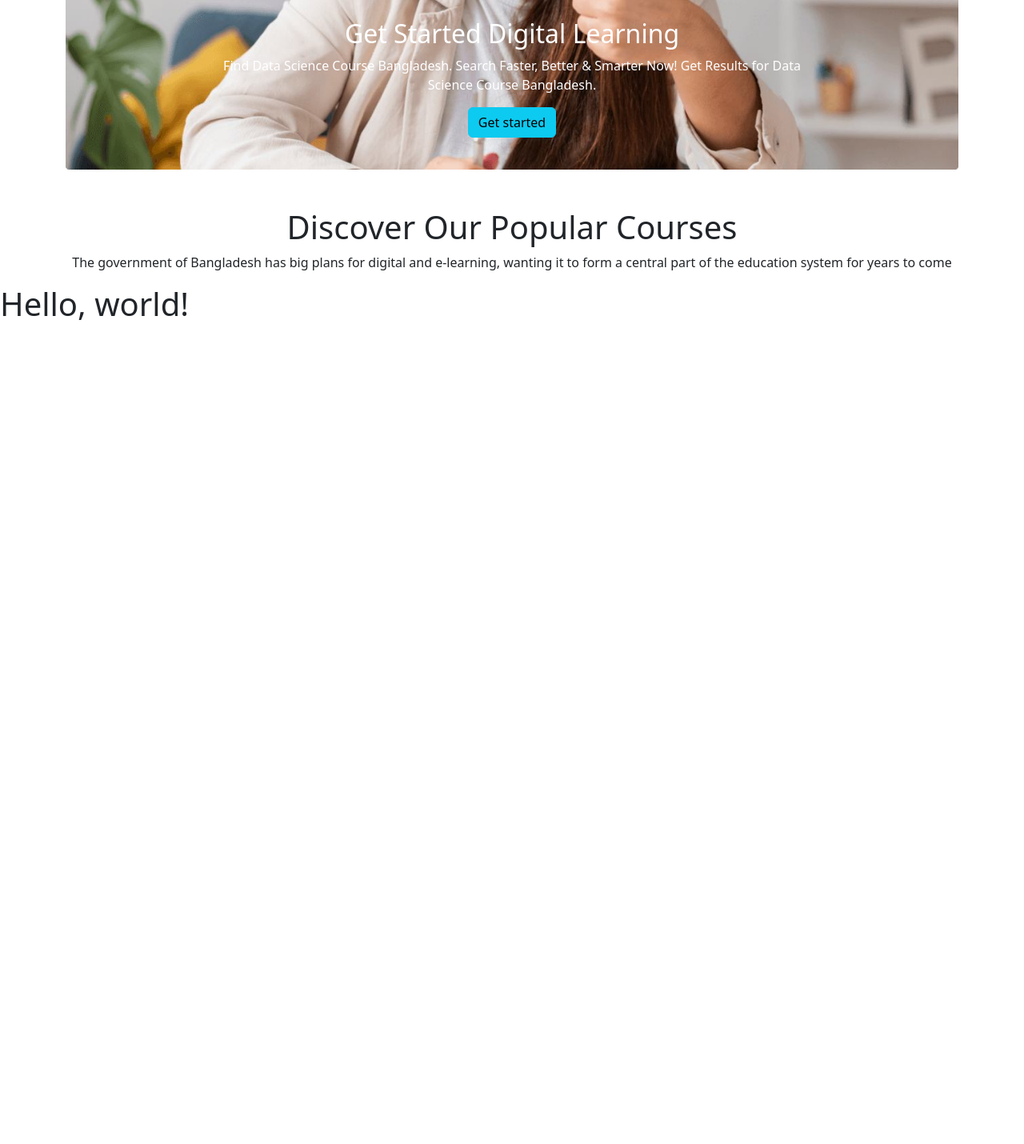
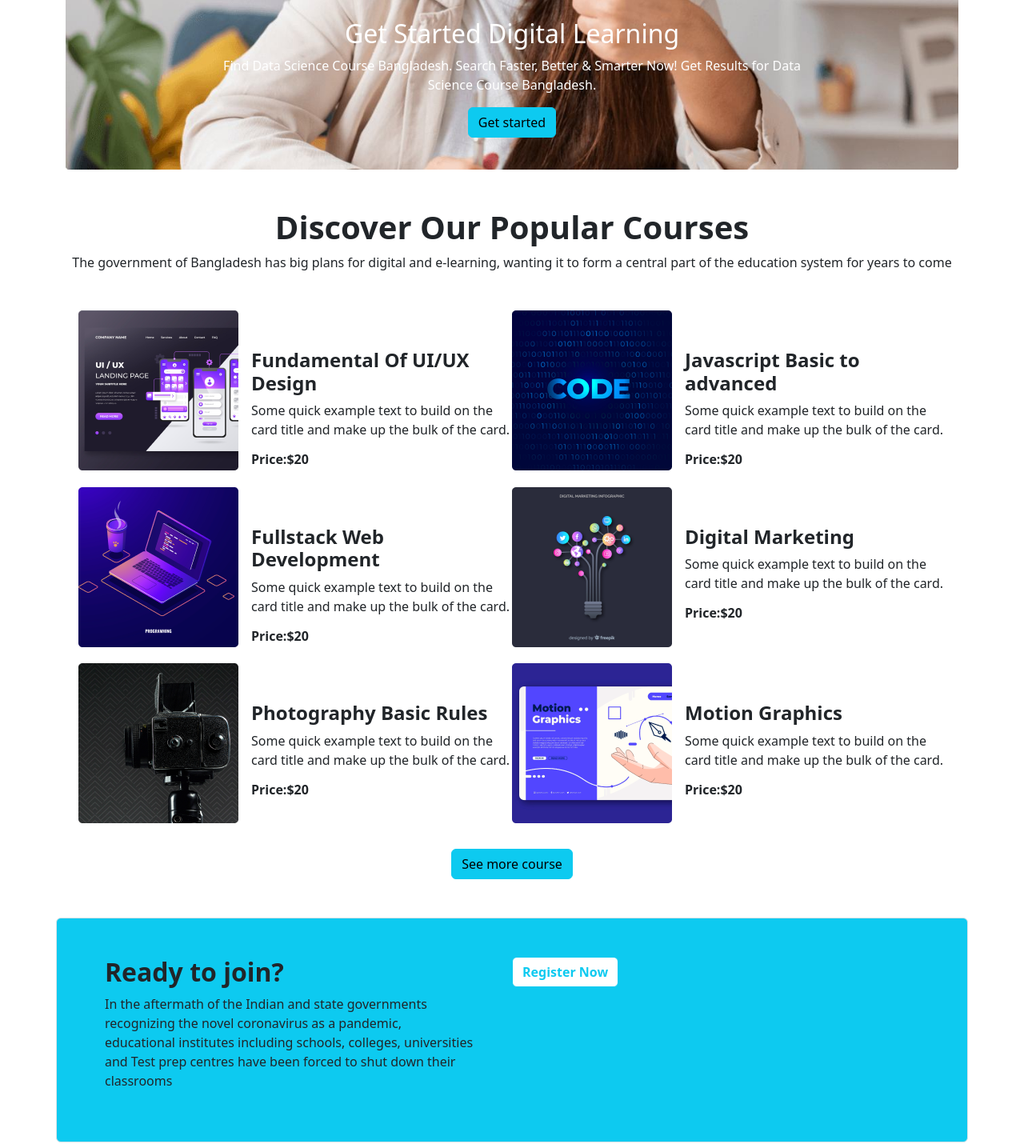
Before and after one commit to Orasur-Rahman203/bootstrap-assignment-3, a plain HTML site: page index.html in a window 1280 px wide. Shown: the part 462-1892 px from the top of the page at 80% size. Before the commit the page ends 874 px from the top, so only its background shows below. Drawn offline with nearby package versions, Linux system fonts and the light colour scheme.

Commit message:
added register sec

```diff
--- a/index.html
+++ b/index.html
@@ -99,16 +99,116 @@
         </section>
         <!-- Slider section end -->
         <!-- Course section start -->
-        <section class="container mt-5">
-            <h1 class="text-center">Discover Our Popular
-                Courses</h1>
-            <p class="text-center">The government of Bangladesh has big plans for digital and e-learning, wanting it to
-                form a central part of the education system for years to come</p>
+        <section class="container mt-5 d-grid gap-3">
+            <div>
+                <h1 class="text-center fw-bolder">Discover Our Popular
+                    Courses</h1>
+                <p class="text-center">The government of Bangladesh has big plans for digital and e-learning, wanting it
+                    to
+                    form a central part of the education system for years to come</p>
+            </div>
+            <div>
+                <div class="d-flex m-3">
+                    <div class="d-flex">
+                        <div>
+                            <img src="images/course/course-1.png" alt="">
+                        </div>
+                        <div class="ps-3 pt-5">
+                            <h4 class="fw-bold">Fundamental Of UI/UX Design</h4>
+                            <p>Some quick example text to build on the card title
+                                and make up the bulk of the card.</p>
+                            <h6 class="fw-bold">Price:$20</h6>
+                        </div>
+                    </div>
+                    <div class="d-flex">
+                        <div>
+                            <img src="images/course/course-2.png" alt="">
+                        </div>
+                        <div class="ps-3 pt-5">
+                            <h4 class="fw-bold">Javascript Basic to advanced</h4>
+                            <p>Some quick example text to build on the card title
+                                and make up the bulk of the card.</p>
+                            <h6 class="fw-bold">Price:$20</h6>
+                        </div>
+                    </div>
+                </div>
+                <div class="d-flex m-3">
+                    <div class="d-flex">
+                        <div>
+                            <img src="images/course/course-3.png" alt="">
+                        </div>
+                        <div class="ps-3 pt-5">
+                            <h4 class="fw-bold">Fullstack Web Development</h4>
+                            <p>Some quick example text to build on the card title
+                                and make up the bulk of the card.</p>
+                            <h6 class="fw-bold">Price:$20</h6>
+                        </div>
+                    </div>
+                    <div class="d-flex">
+                        <div>
+                            <img src="images/course/course-4.png" alt="">
+                        </div>
+                        <div class="ps-3 pt-5">
+                            <h4 class="fw-bold">Digital Marketing</h4>
+                            <p>Some quick example text to build on the card title
+                                and make up the bulk of the card.</p>
+                            <h6 class="fw-bold">Price:$20</h6>
+                        </div>
+                    </div>
+                </div>
+                <div class="d-flex m-3">
+                    <div class="d-flex">
+                        <div>
+                            <img src="images/course/course-5.png" alt="">
+                        </div>
+                        <div class="ps-3 pt-5">
+                            <h4 class="fw-bold">Photography Basic Rules</h4>
+                            <p>Some quick example text to build on the card title
+                                and make up the bulk of the card.</p>
+                            <h6 class="fw-bold">Price:$20</h6>
+                        </div>
+                    </div>
+                    <div class="d-flex">
+                        <div>
+                            <img src="images/course/course-6.png" alt="">
+                        </div>
+                        <div class="ps-3 pt-5">
+                            <h4 class="fw-bold">Motion Graphics</h4>
+                            <p>Some quick example text to build on the card title
+                                and make up the bulk of the card.</p>
+                            <h6 class="fw-bold">Price:$20</h6>
+                        </div>
+                    </div>
+                </div>
+            </div>
+            <div class="text-center">
+                <button class="btn btn-info">See more course</button>
 
+            </div>
         </section>
         <!-- Course section end -->
+        <!-- Joining section start -->
+        <div class="container d-flex justify-content-center bg-info mt-5 border rounded">
+            <div class="p-5 w-50">
+                <h2 class="fw-bold">Ready to join?</h2>
+                <p>In the aftermath of the Indian and state governments recognizing the novel coronavirus as a pandemic,
+                    educational institutes including schools, colleges, universities and Test prep centres have been
+                    forced to shut down their classrooms</p>
+            </div>
+            <div class="w-50 py-5">
+                <button class="btn btn-info bg-white text-info fw-bold">Register Now</button>
+            </div>
+        </div>
+        <!-- Joining section end -->
+        <!-- Students section start -->
+        <section>
+            <h1>Meet Our Successfull
+                Students</h1>
+            <p></p>
+        </section>
+        <!-- Students section end -->
     </main>
-    <h1>Hello, world!</h1>
+
     <script src="https://cdn.jsdelivr.net/npm/bootstrap@5.2.0/dist/js/bootstrap.bundle.min.js"
         integrity="sha384-A3rJD856KowSb7dwlZdYEkO39Gagi7vIsF0jrRAoQmDKKtQBHUuLZ9AsSv4jD4Xa"
         crossorigin="anonymous"></script>
```
